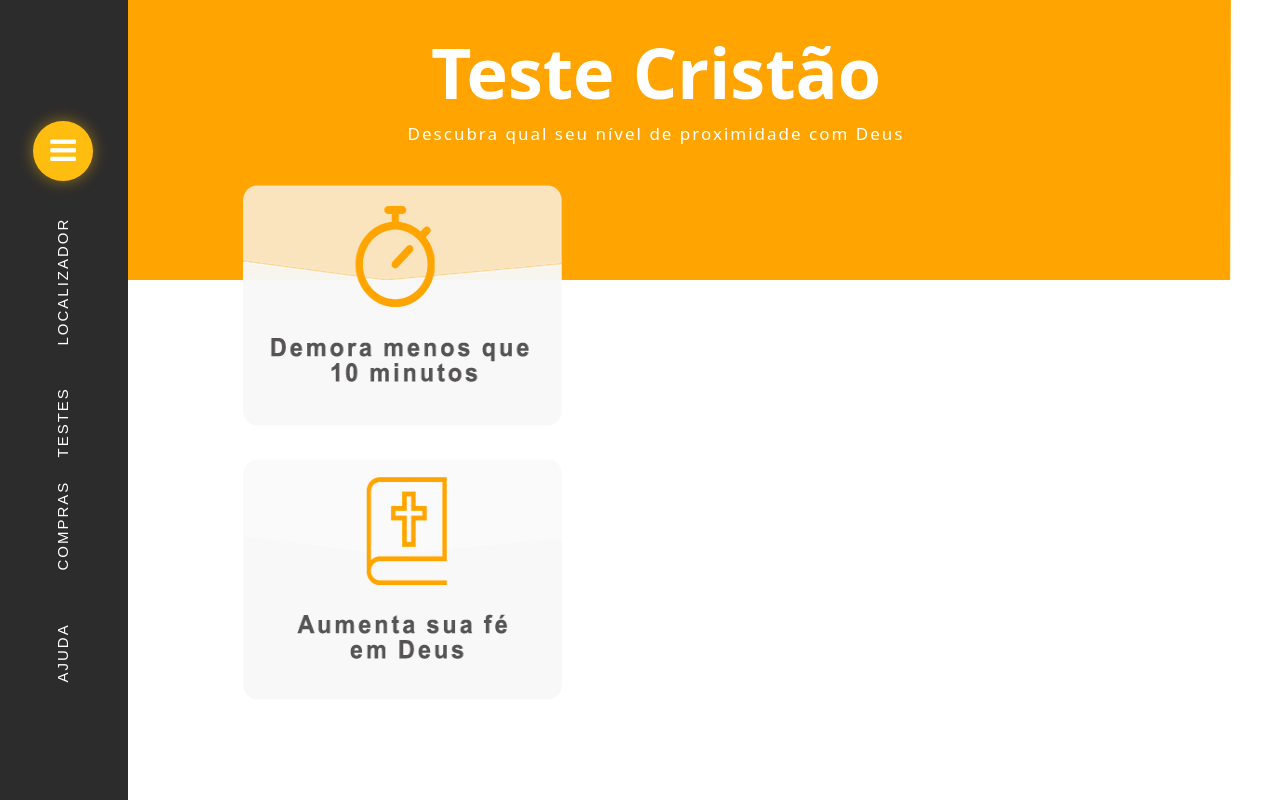
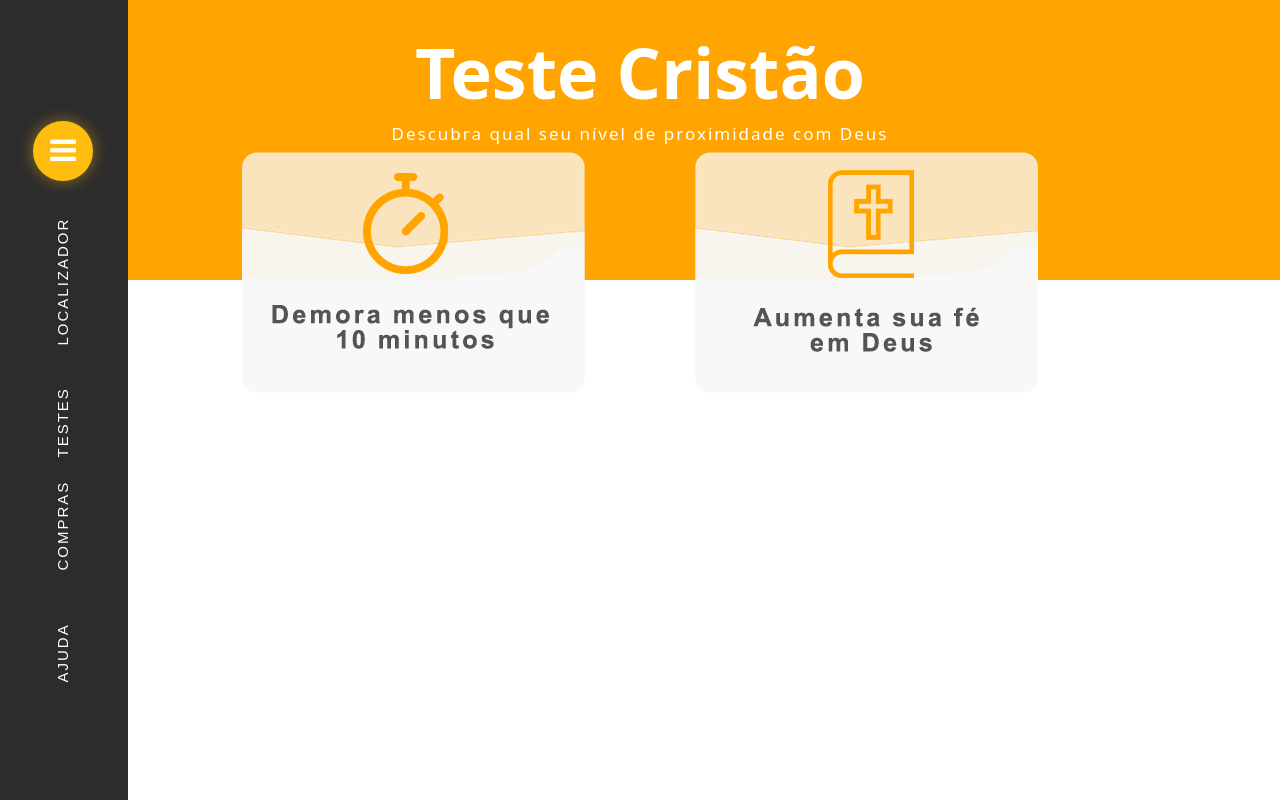
Before and after one commit to Buscafe/Frontend, a PHP site: page /HTML/testes.html in a window 1280 px wide. Run offline with PHP 8.4, Linux system fonts and the light colour scheme.

Commit message:
Adicionei melhorias ao Testes

```diff
--- a/CSS/testes.css
+++ b/CSS/testes.css
@@ -1,19 +1,33 @@
+.fundov2{
+    background-color: #FFA400;
+    padding: 0 18%;
+}
+
 .content{
     padding-left: 6.3%;
     padding-top: 0;
+    margin-top: 20%;
+    text-align: center;
 }
 .fundo{
-    width: 100.95%;
+    width: 100%;
     height: 280px;
     background-image: url('../Assets/Testes/fundo.png');
     background-repeat: no-repeat;
     background-size: cover;
     background-position: center;
+
 }
-#box-1, #box-2{
+#box-1{
     width: 343px;
     height: 241px;
-    margin: 33px 150px 0 150px;
+    float: left;
+
+}
+#box-2{
+    width: 343px;
+    height: 241px;
+    float: right;
 }
 .conteudo h1 {
     color: #FFF;
--- a/HTML/testes.html
+++ b/HTML/testes.html
@@ -46,13 +46,25 @@
             ==================================
         -->
 
-        <div class="content">
+
+        <div class="fundov2">
             <div class="conteudo container">
                 <!-- Background -->
                     <div class="fundo row">
+                        <div class="col-12">
                         <h1>Teste Cristão</h1>
-                        <img class="col-3" id="box-1" src="../Assets/Testes/Box-1.png" alt="Caixa de informações sobre a duração do teste">
-                        <img class="col-3" id="box-2" src="../Assets/Testes/Box-2.png" alt="Caixa de informações sobre a duração do teste">
+                        <img class="col-6" id="box-1" src="../Assets/Testes/Box-1.png" alt="Caixa de informações sobre a duração do teste">
+                        <img class="col-6" id="box-2" src="../Assets/Testes/Box-2.png" alt="Caixa de informações sobre a duração do teste">
+                    </div>
+                </div>
+            </div>
+        </div>
+        <div class="content">
+            <div class="container">
+                <div class="row">
+                    <div class="col-12">
+
+                    </div>
                 </div>
             </div>
         </div>
```
